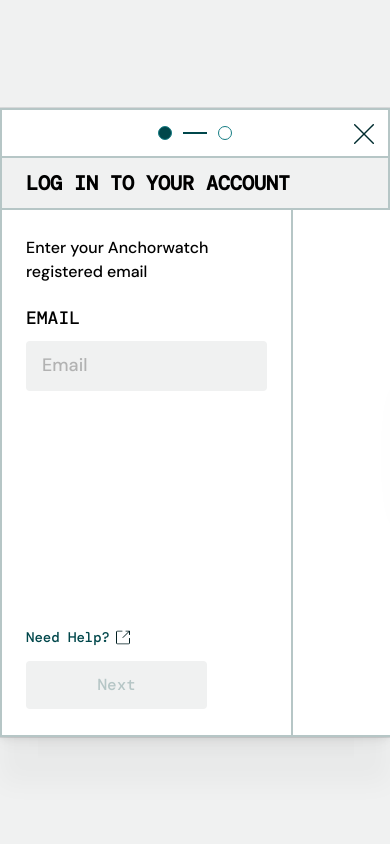
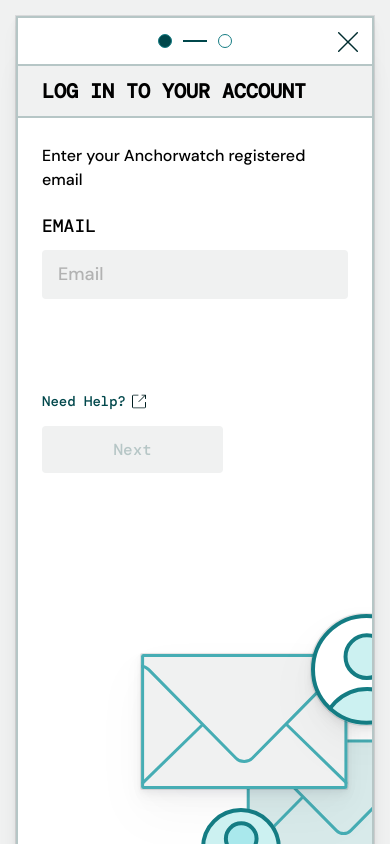
Before and after one commit to elirichey/bitcoin-transaction-viewer, a Next.js app: page / in a window 390 px wide. Shown: the top 844 px of the page. Built offline with nearby package versions, Linux system fonts and the light colour scheme.

Commit message:
working on second step of auth

```diff
--- a/src/app/page.module.sass
+++ b/src/app/page.module.sass
@@ -1,12 +1,22 @@
 @import '../styles/variables'
 
+.row
+  display: flex
+  flex-direction: row
+.br_2
+  flex: 1
+  border-right: solid 2px $border
+
 .auth_container
+  display: flex
+  flex-direction: column
+  justify-content: flex-start
   width: 100%
   max-width: 1050px
   height: fit-content
   background-color: $white
   border: solid 2px $border
-  position: fixed
+  position: absolute
   top: 0
   bottom: 0
   left: 0
@@ -14,6 +24,7 @@
   margin: auto
   z-index: 1
   box-shadow: 0 0 0 1px rgba(18, 18, 23, 0.1), 0 48px 24px 0 rgba(18, 18, 23, 0.03), 0 10px 18px 0 rgba(18, 18, 23, 0.03), 0 5px 8px 0 rgba(18, 18, 23, 0.04), 0 2px 4px 0 rgba(18, 18, 23, 0.04)
+  overflow-y: scroll
 
 // Stepper
 
@@ -123,20 +134,20 @@
 
 // @media (prefers-color-scheme: dark)
 
-/* Enable hover only on non-touch devices */
-//@media (hover: hover) and (pointer: fine)
+@media (max-height: 700px)
+  .auth_container
+    bottom: unset
 
 /* Mobile */
-//@media (max-width: 700px)
-
-///* Tablet and Smaller Desktop */
-//@media (min-width: 701px) and (max-width: 1120px)
-//  .grid
-//    grid-template-columns: repeat(2, 50%)
-
-//@media (prefers-color-scheme: dark)
-//  .vercelLogo
-//    filter: invert(1)
-
-//  .logo
-//    filter: invert(1) drop-shadow(0 0 0.3rem #ffffff70)
+@media (max-width: 1098px)
+  .auth_container
+    min-height: calc(100vh - 32px)
+    width: calc(100% - 32px)
+    margin: 16px 16px
+    .row
+      flex-direction: column
+    .br_2
+      border: none
+    .auth_image
+      max-width: 500px
+      margin: 0 auto
--- a/src/app/page.tsx
+++ b/src/app/page.tsx
@@ -51,8 +51,10 @@
             <Titlebar title="LOG IN TO YOUR ACCOUNT" />
           </div>
 
-          <div id="auth-body" className="row">
-            <div className="flex1 br-2">
+          <div id="auth-body" className={styles.row}>
+            <div className={styles.br_2}>
+              {currentStep === 0 ? (
+                <>
                   <div className="flex1 column mx-24 my-26">
                     <p className={styles.auth_intro}>
                       Enter your Anchorwatch registered email
@@ -94,16 +96,24 @@
                       </button>
                     </div>
                   </div>
+                </>
+              ) : (
+                <></>
+              )}
             </div>
 
             <div className="flex1 column">
+              <div className={styles.auth_image}>
                 <Image
-                src="/svg/auth-2.svg"
+                  src={
+                    currentStep === 0 ? "/svg/auth-1.svg" : "/svg/auth-2.svg"
+                  }
                   alt="Auth Image"
                   width={1050 / 2}
                   height={1050 / 2}
                   priority
                 />
+              </div>
             </div>
           </div>
         </section>
```
Also changed, not shown: public/svg/auth-1.svg, public/svg/auth-2.svg. Lines whose indentation alone changed are shown as unchanged.
